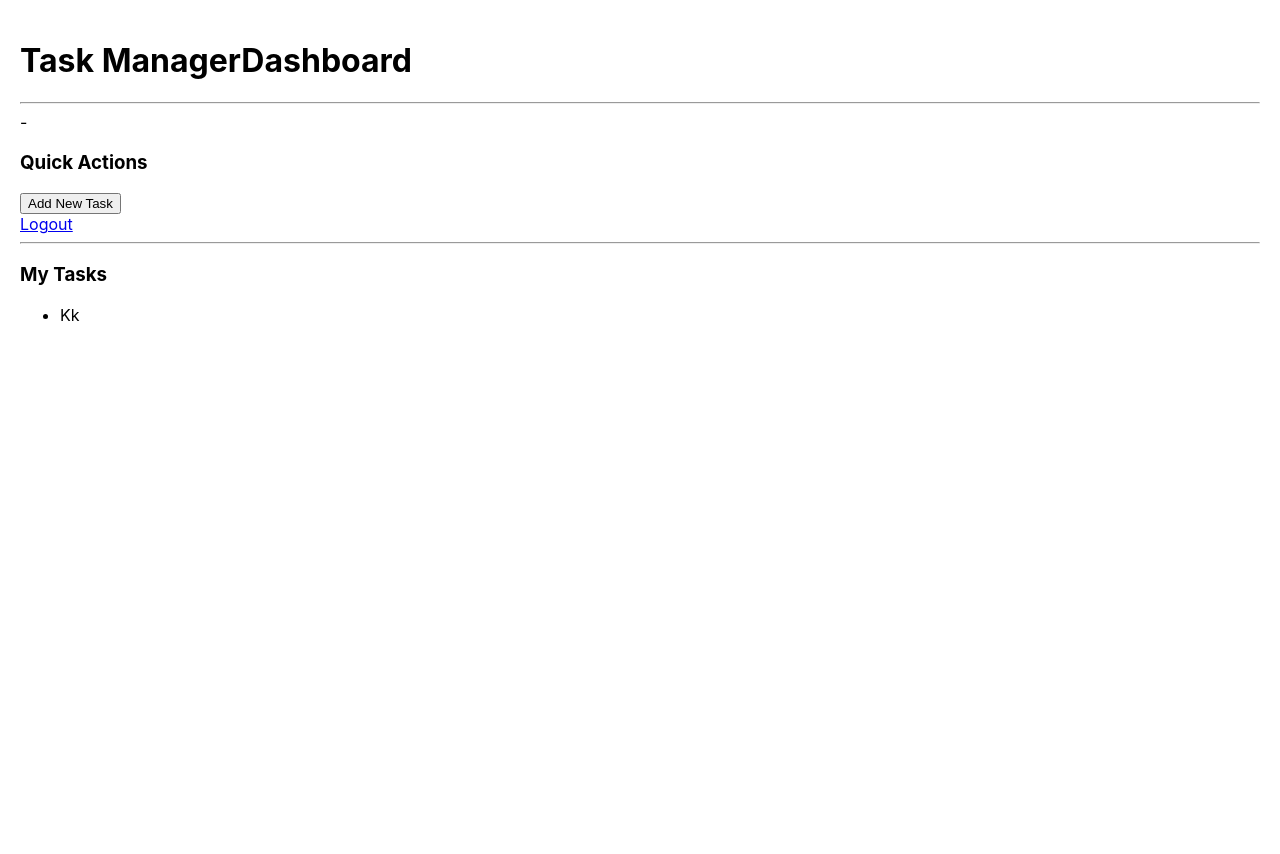
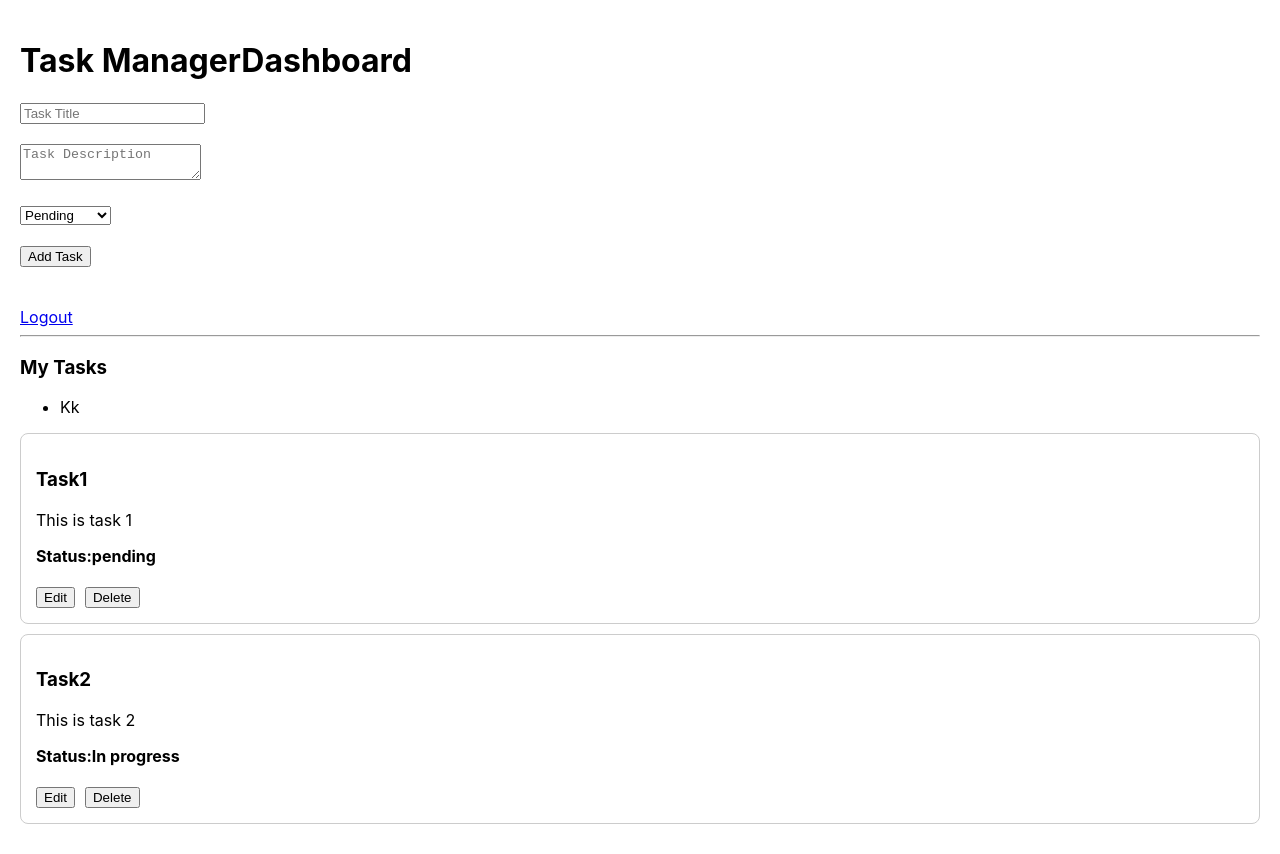
Before and after one commit to mnvdsivaprasad-creato/react-basic-project, a React (Create React App) app: page /dashboard in a window 1280 px wide. Before the commit the page ends 800 px from the top, so only its background shows below. Built offline with nearby package versions, Linux system fonts and the light colour scheme.

Commit message:
Implemented task edit functionality

```diff
--- a/src/components/TaskCard.jsx
+++ b/src/components/TaskCard.jsx
@@ -1,10 +1,24 @@
-const TaskCard = ({ title, status }) => {
+const TaskCard = ({ task, onDelete, onEdit }) => {
   return (
     <div
-      style={{ border: "1px solid gray", padding: "10px", margin: "10px 0" }}
+      style={{
+        border: "1px solid #ccc",
+        padding: "15px",
+        marginBottom: "10px",
+        borderRadius: "8px",
+      }}
     >
-      <h4>{title}</h4>
-      <p>Status:{status}</p>
+      <h3>{task.title}</h3>
+      <p>{task.description}</p>
+      <strong>Status:{task.status}</strong>
+
+      <br />
+      <br />
+
+      <button onClick={() => onEdit(task)}>Edit</button>
+      <button onClick={() => onDelete(task.id)} style={{ marginLeft: "10px" }}>
+        Delete
+      </button>
     </div>
   );
 };
--- /dev/null
+++ b/src/components/TaskForm.jsx
@@ -0,0 +1,78 @@
+import { useState, useEffect } from "react";
+
+const TaskForm = ({ onAddTask, onUpdateTask, editingTask }) => {
+  const [title, setTitle] = useState(editingTask?.title || "");
+  const [description, setDescription] = useState(
+    editingTask?.description || "",
+  );
+  const [status, setStatus] = useState("Pending");
+
+  const handleSubmit = (e) => {
+    e.preventDefault();
+
+    if (!title || !description) {
+      alert("Please fill all fields");
+      return;
+    }
+    const taskData = {
+      id: editingTask ? editingTask.id : Date.now(),
+      title,
+      description,
+      status,
+    };
+    if (editingTask) {
+      onUpdateTask(taskData);
+    } else {
+      onAddTask(taskData);
+    }
+    setTitle("");
+    setDescription("");
+  };
+
+  useEffect(() => {
+    if (editingTask) {
+      setTitle(editingTask.title);
+      setDescription(editingTask.description);
+      setStatus(editingTask.status);
+    } else{
+      setTitle("");
+      setDescription("");
+      setStatus("Pending");
+    }
+  }, [editingTask]);
+
+  return (
+    <form onSubmit={handleSubmit} style={{ marginBottom: "20px" }}>
+      <div>
+        <input
+          type="text"
+          placeholder="Task Title"
+          value={title}
+          onChange={(e) => setTitle(e.target.value)}
+        />
+      </div>
+      <br />
+
+      <div>
+        <textarea
+          placeholder="Task Description"
+          value={description}
+          onChange={(e) => setDescription(e.target.value)}
+        />
+      </div>
+
+      <br />
+
+      <div>
+        <select value={status} onChange={(e) => setStatus(e.target.value)}>
+          <option value="Pending">Pending</option>
+          <option value="In Progress">In Progress</option>
+          <option value="Completed">Completed</option>
+        </select>
+      </div>
+      <br />
+      <button type="submit">{editingTask ? "update Task" : "Add Task"}</button>
+    </form>
+  );
+};
+export default TaskForm;
--- a/src/pages/Dashboard.jsx
+++ b/src/pages/Dashboard.jsx
@@ -2,11 +2,35 @@ import { useSelector, useDispatch } from "react-redux";
 import { logout } from "../store/authSlice";
 import { useNavigate } from "react-router-dom";
 import { Link } from "react-router-dom";
+import { addTask, deleteTask, updateTask } from "../store/taskSlice";
+import TaskCard from "../components/TaskCard";
+import TaskForm from "../components/TaskForm";
+import { useState } from "react";
 
 const Dashboard = () => {
+  const [editingTask, setEditingTask] = useState(null);
   const user = useSelector((state) => state.auth.user);
   const dispatch = useDispatch();
   const navigate = useNavigate();
+
+  const tasks = useSelector((state) => state.tasks.tasks);
+
+  const handleAddTask = (task) => {
+    dispatch(addTask(task));
+  };
+
+  const handleEdit = (task) => {
+    setEditingTask(task);
+  };
+
+  const handleUpdateTask = (updatedTask) => {
+    dispatch(updateTask(updatedTask));
+    setEditingTask(null);
+  };
+
+  const handleDelete = (id) => {
+    dispatch(deleteTask(id));
+  };
 
   const handleLogout = () => {
     dispatch(logout());
@@ -16,19 +40,30 @@ const Dashboard = () => {
   return (
     <div style={{ padding: "20px" }}>
       <h1>Task ManagerDashboard</h1>
-      <hr />-<h3>Quick Actions</h3>
-      <button>Add New Task</button>
+      <TaskForm
+        onAddTask={handleAddTask}
+        onUpdateTask={handleUpdateTask}
+        editingTask={editingTask}
+      />
+      {/* <hr />-<h3>Quick Actions</h3>
+      <button>Add New Task</button> */}
       <br></br>
       <Link to="/">Logout</Link>
       <hr />
       <h3>My Tasks</h3>
       <ul>
-        <li>
-          Kk
-        </li>
+        <li>Kk</li>
       </ul>
       {/* <h3>Welcome, {user?.email || "Guest"}</h3>
       <button onClick={handleLogout}>Logout</button> */}
+      {tasks.map((task) => (
+        <TaskCard
+          key={task.id}
+          task={task}
+          onEdit={handleEdit}
+          onDelete={handleDelete}
+        />
+      ))}
     </div>
   );
 };
--- a/src/store/store.js
+++ b/src/store/store.js
@@ -1,8 +1,10 @@
 import {configureStore} from "@reduxjs/toolkit";
 import authReducer from "./authSlice";
+import taskReducer from "./taskSlice";
 
 export const store=configureStore({
     reducer:{
         auth:authReducer,
+        tasks:taskReducer,
     }
 })
--- a/src/store/taskSlice.js
+++ b/src/store/taskSlice.js
@@ -0,0 +1,42 @@
+import { createSlice } from "@reduxjs/toolkit";
+
+const initialState = {
+  tasks: [
+    {
+      id: 1,
+      title: "Task1",
+      description: "This is task 1",
+      status: "pending",
+    },
+    {
+      id: 2,
+      title: "Task2",
+      description: "This is task 2",
+      status: "In progress",
+    },
+  ],
+};
+
+const taskSlice = createSlice({
+  name: "tasks",
+  initialState,
+  reducers: {
+    addTask: (state, action) => {
+      state.tasks.push(action.payload);
+    },
+    deleteTask: (state, action) => {
+      state.tasks = state.tasks.filter((task) => task.id !== action.payload);
+    },
+    updateTask: (state, action) => {
+      const index = state.tasks.findIndex(
+        (task) => task.id === action.payload.id,
+      );
+      if (index !== -1) {
+        state.tasks[index] = action.payload;
+      }
+    },
+  },
+});
+
+export const { addTask, deleteTask,updateTask } = taskSlice.actions;
+export default taskSlice.reducer;
```
Also changed, not shown: src/routes/AppRoutes.jsx (+12 -12 lines), src/pages/TaskForm.jsx (deleted).
